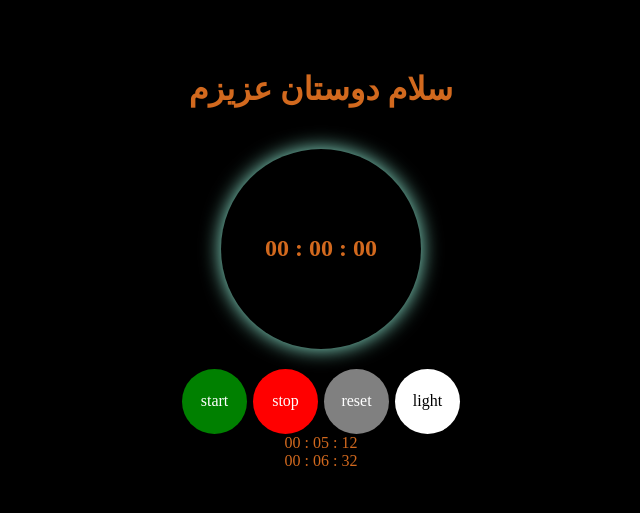
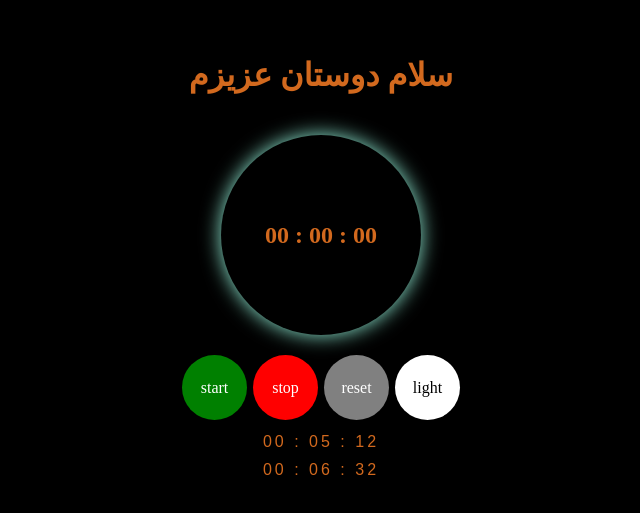
Before and after one commit to qasemB/create-react-miniproject1, a React (Create React App) app: page / in a window 1280 px wide. Shown: the part 141-654 px from the top of the page, without its empty margins (319-959 px from the left). Built offline with nearby package versions, Linux system fonts and the light colour scheme.

Commit message:
part #18

```diff
--- a/src/App.js
+++ b/src/App.js
@@ -5,6 +5,7 @@ import './style.css'
 import Hello from './Hello';
 import Timer from './Timer';
 import TimeList from './TimeList';
+import { TestContext } from './testContext';
 
 const App = ()=>{
     const [title , setTitle] = useState("سلام دوستان عزیزم");
@@ -23,14 +24,17 @@ const App = ()=>{
     }
 
     return (
+        <TestContext.Provider value={{
+            timeArr:timeArr,
+            setTimeArr:setTimeArr
+            }}>
             <div className="main" style={{background:isLight ? "white" : "black" }}>
                 <Hello title={title}/>
                 <Timer
-            timeArr ={timeArr}
-            setTimeArr ={setTimeArr}
                 isLight={isLight}
                 handleSetIsLight={handleSetIsLight}/>
             </div>
+        </TestContext.Provider>
     )
 }
 
--- a/src/Item.jsx
+++ b/src/Item.jsx
@@ -1,6 +1,10 @@
+import { useContext } from "react";
+import { TestContext } from "./testContext";
+
 const Item = (props)=>{
+    const context = useContext(TestContext);
     return(
-        <div>{props.children}</div>
+        <div className="time_item" style={{color:context}}>{props.children}</div>
     )
 }
 
--- a/src/Timer.js
+++ b/src/Timer.js
@@ -2,6 +2,7 @@ import React from 'react';
 import ReactDOM from 'react-dom';
 
 import './style.css'
+import { TestContext } from './testContext';
 import TimeList from './TimeList';
 
 var interval;
@@ -16,6 +17,8 @@ class Timer extends React.Component{
       isStart:false
     }
   }
+
+  static contextType = TestContext;
 
   startInterval = ()=>{
     if (this.state.isStart == false) {
@@ -63,7 +66,7 @@ class Timer extends React.Component{
     let m = this.state.minute
     let s = this.state.second
     let newTime = `${h > 9 ? h : "0"+h} : ${m > 9 ? m : "0"+m} : ${s > 9 ? s : "0"+s}`
-    this.props.setTimeArr([...this.props.timeArr , newTime])
+    this.context.setTimeArr([...this.context.timeArr , newTime])
   }
 
   render(){
@@ -72,7 +75,7 @@ class Timer extends React.Component{
     let s = this.state.second
     return(
       <>
-        <h2 className="timer" onClick={this.handleSaveTime}>
+        <h2 className="timer" onClick={this.handleSaveTime} style={{color:this.context}}>
           {`${h > 9 ? h : "0"+h} : ${m > 9 ? m : "0"+m} : ${s > 9 ? s : "0"+s}`}
         </h2>
         <div className="button_box">
@@ -92,7 +95,7 @@ class Timer extends React.Component{
 
         </div>
         <TimeList>
-                {this.props.timeArr}
+            {this.context.timeArr}
         </TimeList>
       </>
     )
--- a/src/style.css
+++ b/src/style.css
@@ -66,3 +66,18 @@ body{
     box-shadow: 0 0 5px white;
     letter-spacing: 5px;
 }
+
+.main_time_list{
+    margin-top: 0.5rem;
+}
+
+.time_item{
+    font-family: fantasy;
+    letter-spacing: 3px;
+    padding: 0.3rem 0;
+    cursor: pointer;
+    transition: all 300ms ease;
+}
+.time_item:hover{
+    filter: drop-shadow(0 0 5px orange);
+}
--- /dev/null
+++ b/src/testContext.js
@@ -0,0 +1,3 @@
+import { createContext } from "react";
+
+export const TestContext = createContext({})
```
Lines whose indentation alone changed are shown as unchanged.
